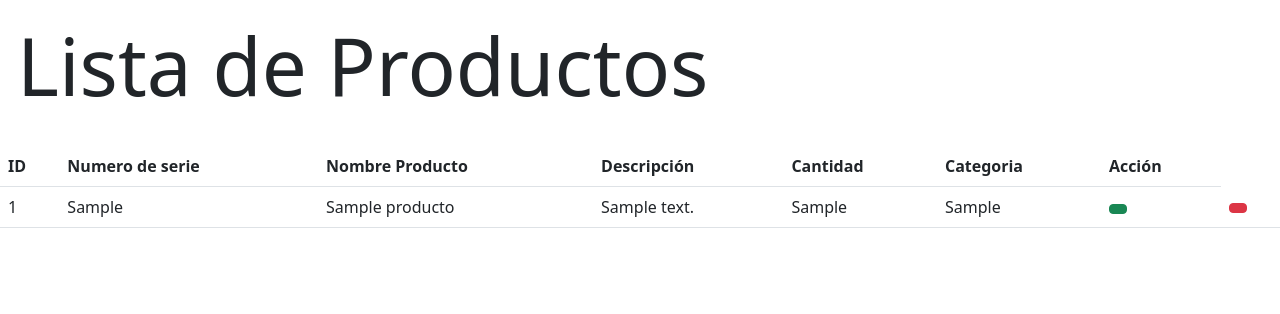
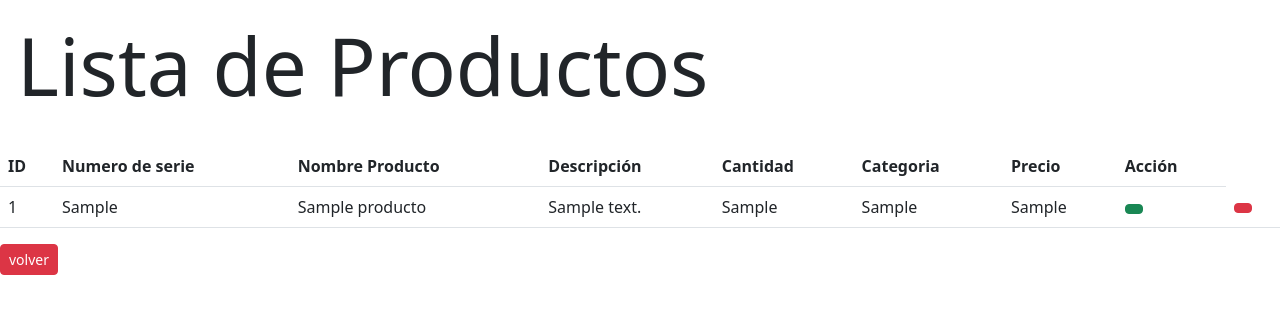
Before and after one commit to akanekross/Inventario2, a Django app: page /producto/ in a window 1280 px wide. Shown: the top 314 px of the page. Run offline with Django 4.2, Linux system fonts and the light colour scheme; tables that the repository leaves empty hold one stand-in row (values such as "Sample post").

Commit message:
first commit

```diff
--- a/template/tiendaApp/productos.html
+++ b/template/tiendaApp/productos.html
@@ -29,6 +29,7 @@
                 <th>Descripción</th>
                 <th>Cantidad</th>
                 <th>Categoria</th>
+                <th>Precio</th>
                 <th>Acción</th>
 
             </tr>
@@ -42,6 +43,8 @@
                 <td>{{Produc.Descripcion}}</td>
                 <td>{{Produc.Cantidad}}</td>
                 <td>{{Produc.Categoria}}</td>
+                <td>{{Produc.Precio}}</td>
+
                 <td><a href="/actualizar/{{Produc.id}}" class="btn btn-success btn-sm"><i class="bi bi-pencil"></i></td>
                 <td><a href="/eliminar/{{Produc.id}}" class="btn btn-danger btn-sm"><i class="bi bi-trash"></i></td>
 
@@ -53,6 +56,7 @@
     {% else %}
     <div class="alert alert-info">no hay productos</div>
     {% endif %}
+<a href="../index/" class="btn btn-danger btn-sm">volver</a>
 
 </body>
 </html>
```
